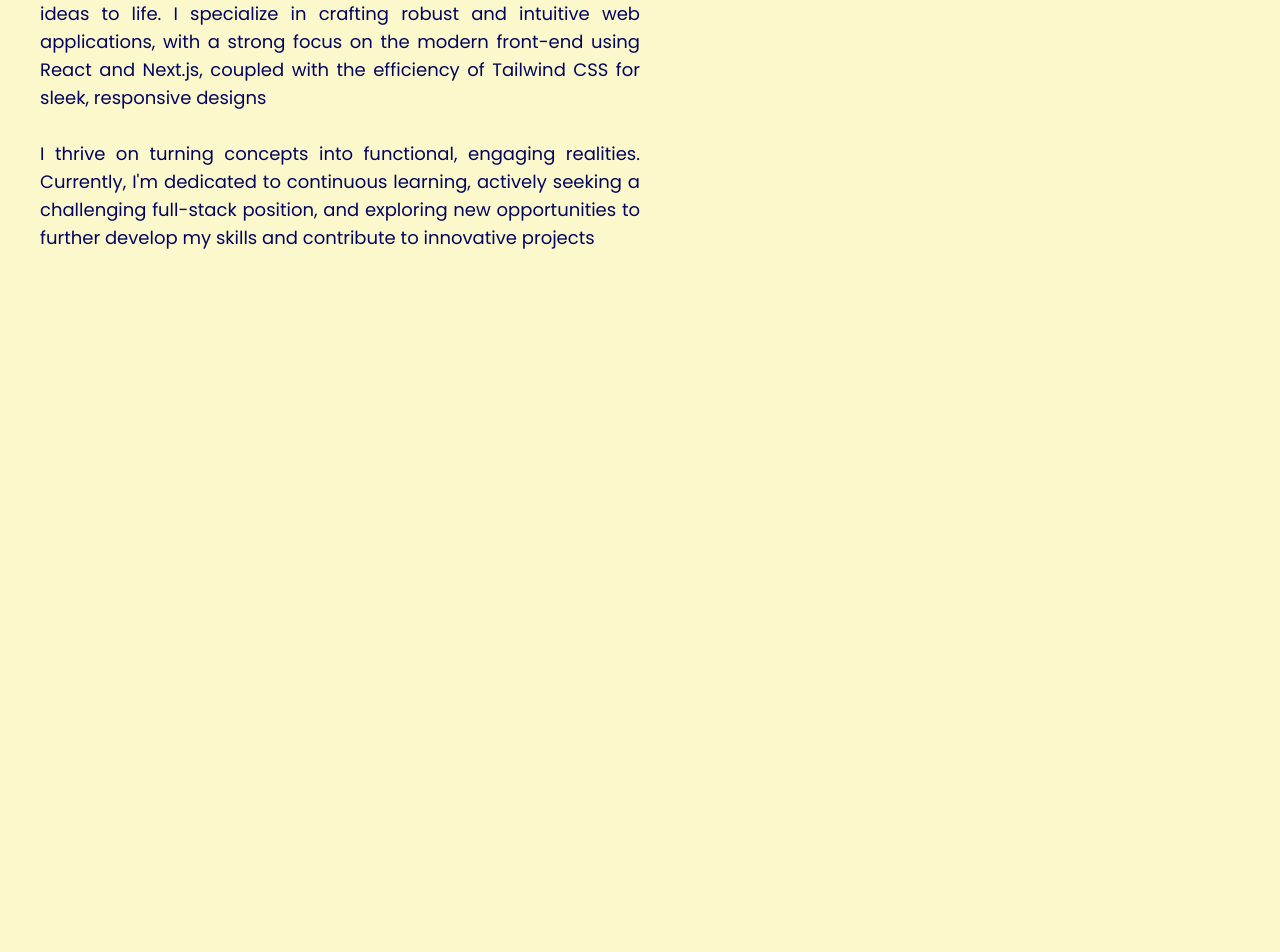
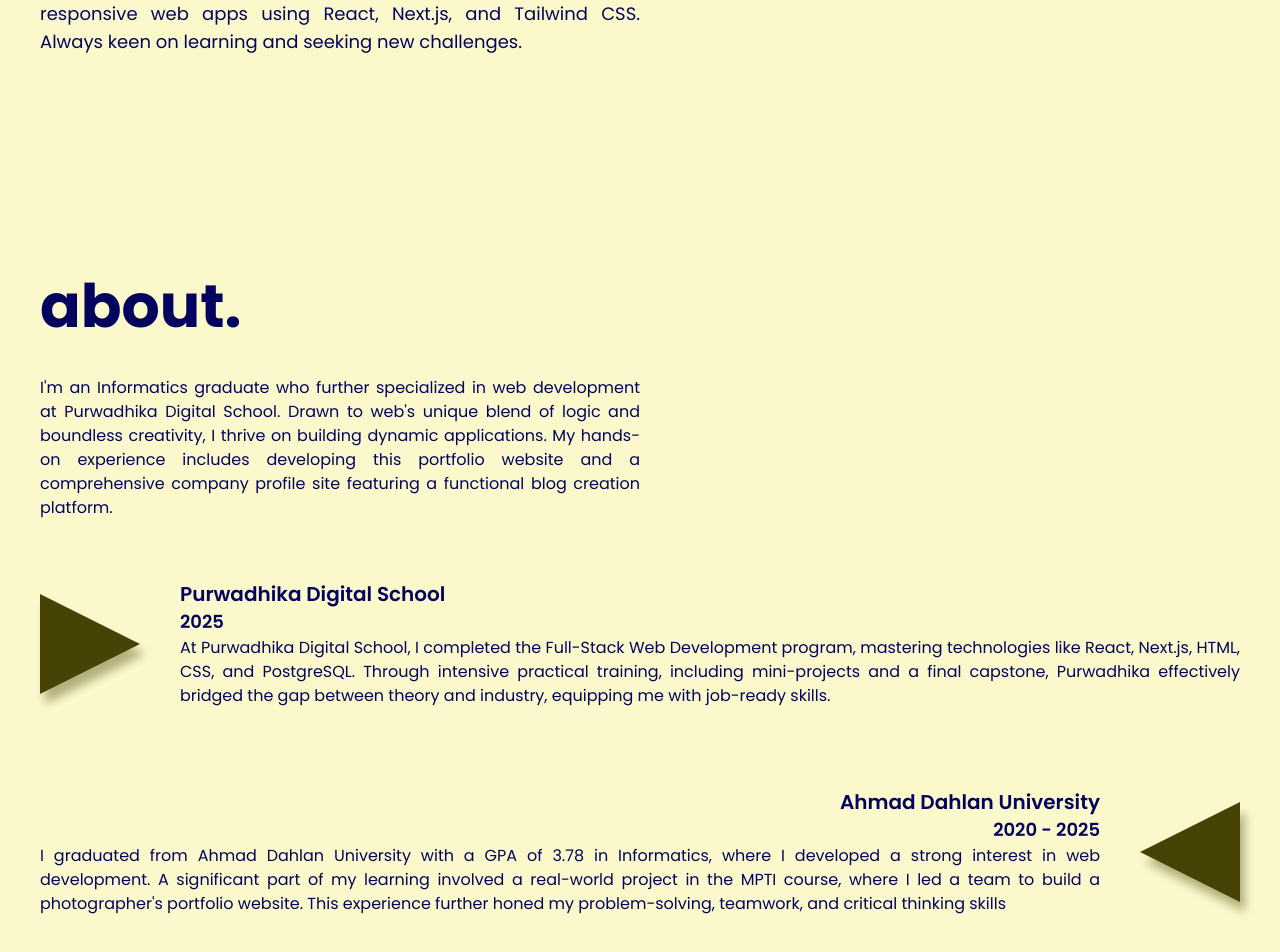
Before and after one commit to raihanfajar/about-me, a Next.js app: page / in a window 1280 px wide. Shown: the part 704-1656 px from the top of the page. Built offline with nearby package versions, Linux system fonts and the light colour scheme.

Commit message:
about history

```diff
--- a/src/app/components/section.tsx
+++ b/src/app/components/section.tsx
@@ -7,8 +7,8 @@
       <section className="container mx-auto gap-20 px-10">
         {/* HERO */}
         <div
-          className="mt-6 mb-5 md:mb-20 flex h-auto w-full flex-col-reverse items-center justify-center gap-10 lg:mt-24 lg:flex-row"
-          id="about"
+          className="mt-6 mb-5 flex h-auto w-full flex-col-reverse items-center justify-center gap-10 md:mb-20 lg:mt-24 lg:flex-row"
+          id="hero"
         >
           {/* TULISAN */}
           <div className="flex flex-col text-[#03045E]">
@@ -73,15 +73,76 @@
         </div>
         <div className="text-justify text-sm text-[#03045E] md:text-lg xl:w-[50%]">
           Hello! I'm Raihan Fajar Ramadhan, a passionate Full-Stack Web
-          Developer with around one year of experience in bringing digital ideas
-          to life. I specialize in crafting robust and intuitive web
-          applications, with a strong focus on the modern front-end using React
-          and Next.js, coupled with the efficiency of Tailwind CSS for sleek,
-          responsive designs <br /> <br /> I thrive on turning concepts into functional,
-          engaging realities. Currently, I'm dedicated to continuous learning,
-          actively seeking a challenging full-stack position, and exploring new
-          opportunities to further develop my skills and contribute to
-          innovative projects
+          Developer with a year of experience. I specialize in crafting
+          responsive web apps using React, Next.js, and Tailwind CSS. Always
+          keen on learning and seeking new challenges.
+        </div>
+        {/* END OF HERO */}
+
+        {/* ABOUT */}
+        <div className="mt-55 w-full" id="about">
+          <h1 className="mb-10 text-6xl font-bold text-[#03045E]"> about. </h1>
+          <p className="text-md text-justify text-[#03045E] xl:w-[50%]">
+            I'm an Informatics graduate who further specialized in web
+            development at Purwadhika Digital School. Drawn to web's unique
+            blend of logic and boundless creativity, I thrive on building
+            dynamic applications. My hands-on experience includes developing
+            this portfolio website and a comprehensive company profile site
+            featuring a functional blog creation platform.
+          </p>
+
+          <div className="mt-15 w-full">
+            <div className="flex items-center gap-10">
+              <div
+                className="h-0 w-0 border-t-[50px] border-b-[50px] border-l-[100px] border-t-transparent border-b-transparent border-l-[#474306]"
+                style={{
+                  filter: "drop-shadow(5px 10px 5px rgba(71, 67, 6, 0.4))",
+                }}
+              ></div>
+              <div className="text-[#03045E]">
+                <h1 className="text-xl font-semibold">
+                  {" "}
+                  Purwadhika Digital School{" "}
+                </h1>
+                <h1 className="text-lg font-semibold"> 2025 </h1>
+                <p className="text-md text-justify">
+                  {" "}
+                  At Purwadhika Digital School, I completed the Full-Stack Web
+                  Development program, mastering technologies like React,
+                  Next.js, HTML, CSS, and PostgreSQL. Through intensive
+                  practical training, including mini-projects and a final
+                  capstone, Purwadhika effectively bridged the gap between
+                  theory and industry, equipping me with job-ready skills.
+                </p>
+              </div>
+            </div>
+
+            <div className="mt-20 flex items-center gap-10">
+              <div className="text-[#03045E]">
+                <h1 className="text-xl font-semibold md:text-right">
+                  {" "}
+                  Ahmad Dahlan University{" "}
+                </h1>
+                <h1 className="text-lg font-semibold md:text-right"> 2020 - 2025 </h1>
+                <p className="text-md text-justify">
+                  {" "}
+                  I graduated from Ahmad Dahlan University with a GPA of 3.78 in
+                  Informatics, where I developed a strong interest in web
+                  development. A significant part of my learning involved a
+                  real-world project in the MPTI course, where I led a team to
+                  build a photographer's portfolio website. This experience
+                  further honed my problem-solving, teamwork, and critical
+                  thinking skills
+                </p>
+              </div>
+              <div
+                className="h-0 w-0 border-t-[50px] border-r-[100px] border-b-[50px] border-t-transparent border-r-[#474306] border-b-transparent"
+                style={{
+                  filter: "drop-shadow(5px 10px 5px rgba(71, 67, 6, 0.4))",
+                }}
+              ></div>
+            </div>
+          </div>
         </div>
       </section>
     </>
```
